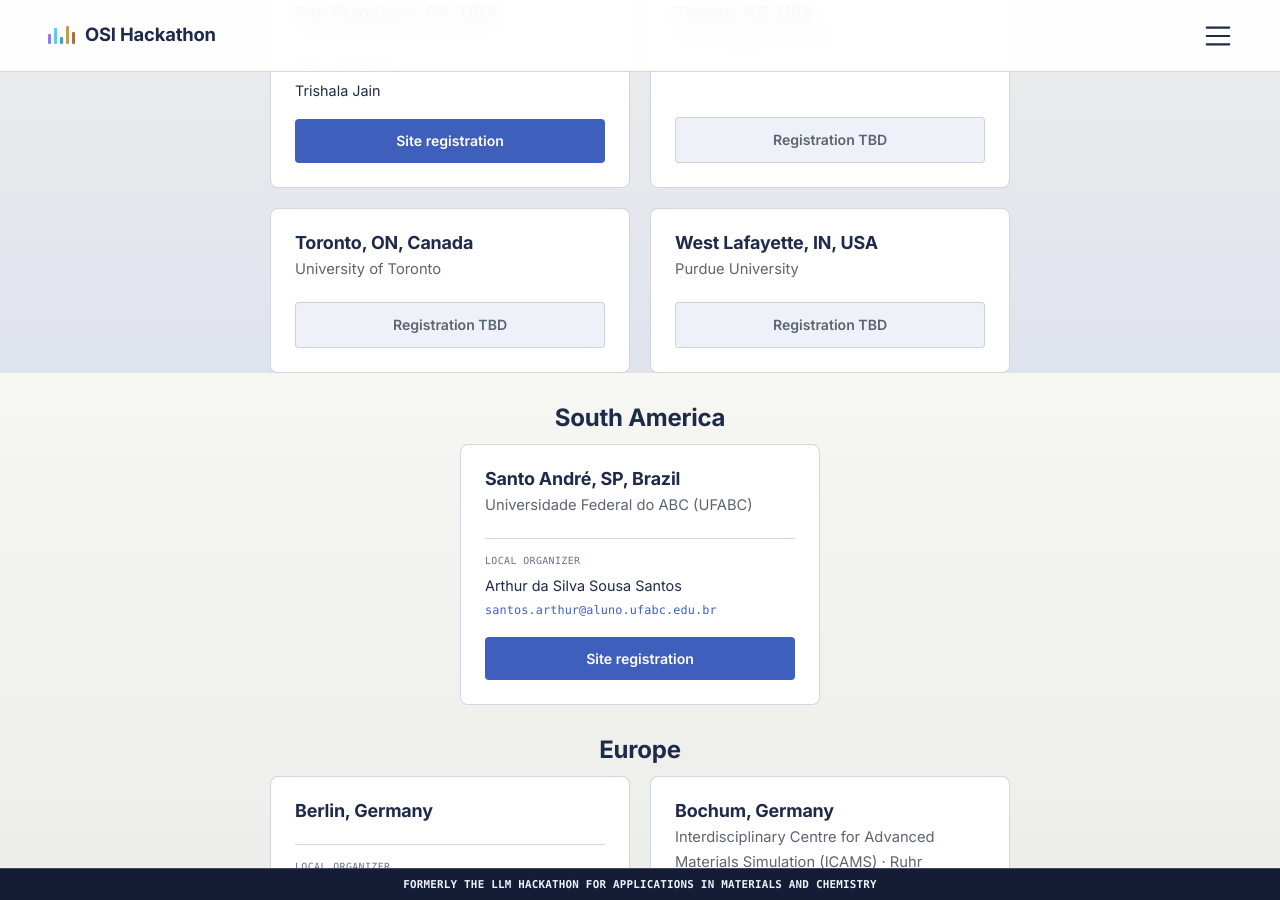
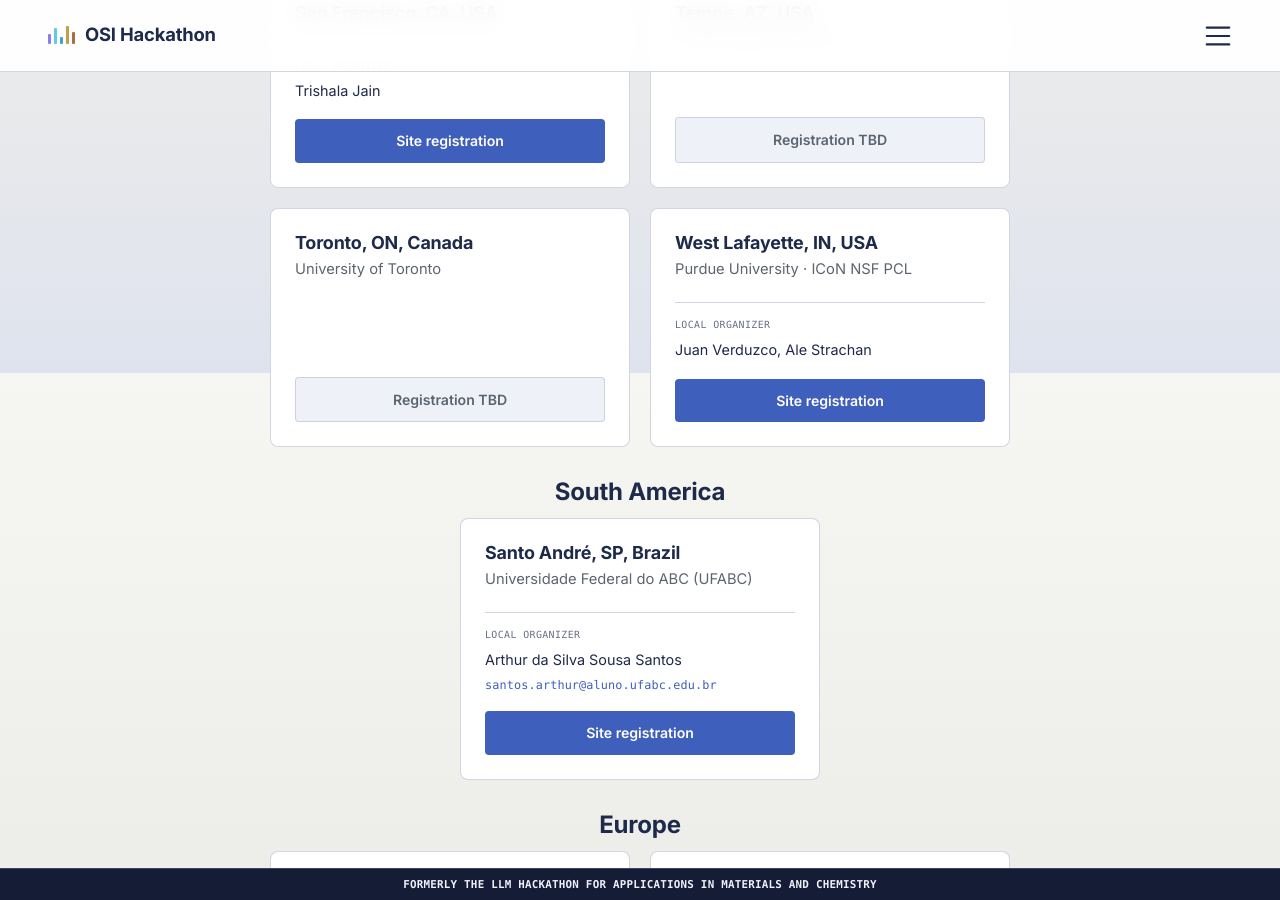
Before and after one commit to llmhackathon/llmhackathon.github.io, a Jekyll site: the page built from sites.md, in a window 1280 px wide and 900 px high, scrolled down 2327 px. Built offline with Jekyll 4.4.1, drawn with Linux system fonts in a browser that asks for light colours; some web fonts are replaced.

Commit message:
Add Purdue registration link and contacts for 2026
Co-Authored-By: Claude Sonnet 5.5 <noreply@anthropic.com>

```diff
--- a/_data/sites.yml
+++ b/_data/sites.yml
@@ -98,9 +98,11 @@ locations_2026:
     region: "North America"
 
   - name: "West Lafayette, IN, USA"
-    institution: "Purdue University"
+    institution: "Purdue University &middot; ICoN NSF PCL"
+    organizer_name: "Juan Verduzco, Ale Strachan"
     country: "USA"
     region: "North America"
+    registration_link: https://purdue.ca1.qualtrics.com/jfe/form/SV_1SUAUTxzzeJb3f0
 
   # South America
   - name: "Santo André, SP, Brazil"
```
